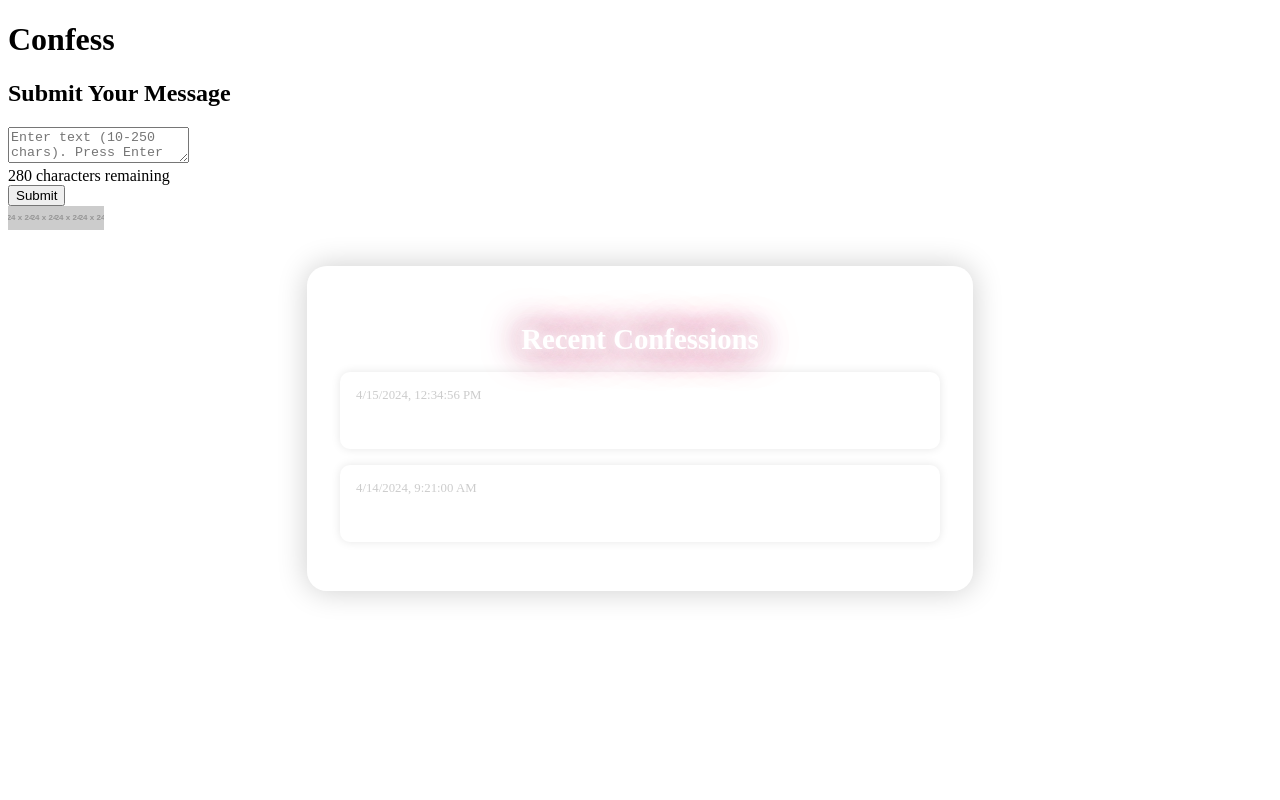
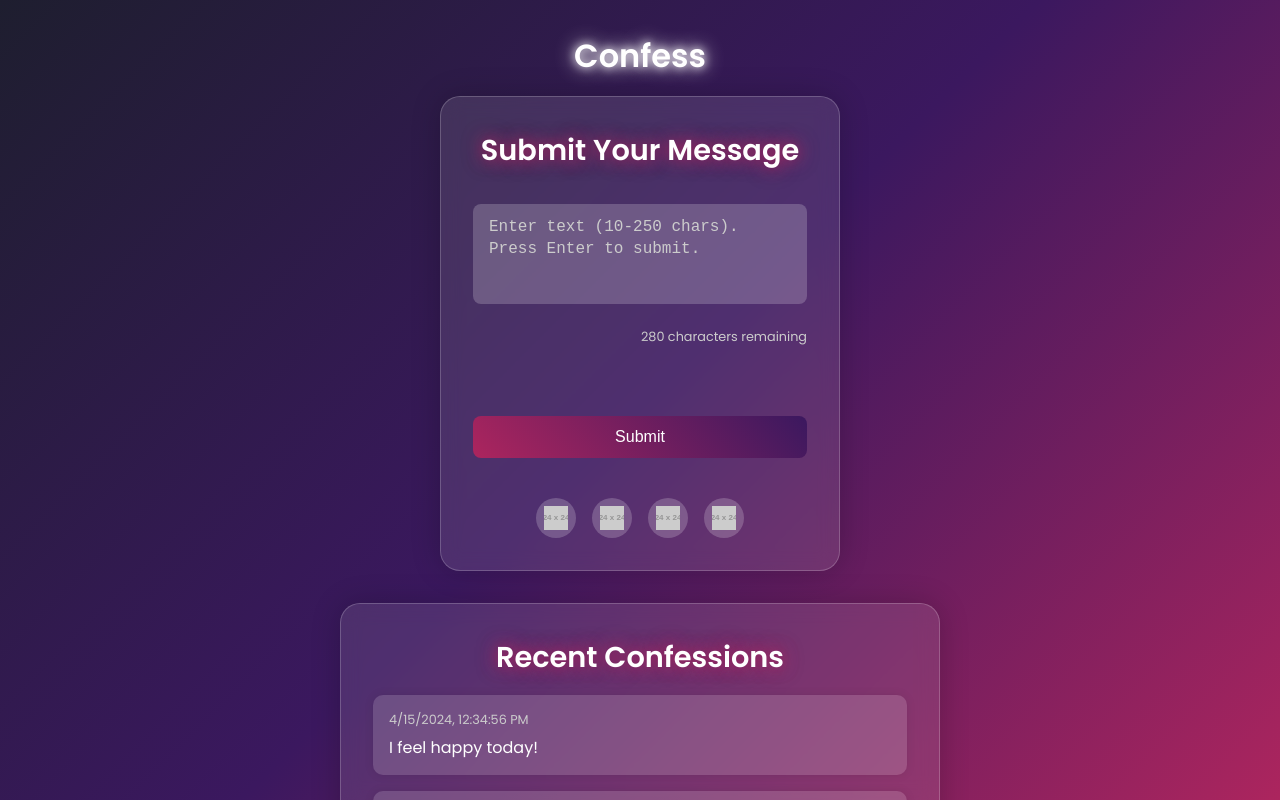
Before and after one commit to BluePinStudio/confess, a plain HTML site: page index.html in a window 1280 px wide. Drawn offline with Linux system fonts and the light colour scheme; placeholder pictures from the web are drawn by us.

Commit message:
Update styles.css

```diff
--- a/styles.css
+++ b/styles.css
@@ -1,3 +1,182 @@
+/* Reset and Base Styles */
+*, *::before, *::after {
+    box-sizing: border-box;
+    margin: 0;
+    padding: 0;
+}
+
+html, body {
+    width: 100%;
+    height: 100%;
+    font-family: 'Poppins', sans-serif;
+    background: linear-gradient(135deg, #1E1E2F 0%, #3B185F 50%, #AC255E 100%);
+    display: flex;
+    flex-direction: column;
+    align-items: center;
+    color: #fff;
+    overflow: hidden;
+}
+
+.title-bar {
+    margin-top: 2rem;
+    margin-bottom: 1rem;
+    text-align: center;
+    animation: fadeInDown 1s ease;
+}
+
+.title-bar h1 {
+    font-size: 2rem;
+    font-weight: 600;
+    text-shadow: 0 0 10px #fff, 0 0 20px #fff;
+}
+
+@keyframes fadeInDown {
+    from { opacity: 0; transform: translateY(-20px); }
+    to { opacity: 1; transform: translateY(0); }
+}
+
+.container {
+    background: rgba(255, 255, 255, 0.1);
+    backdrop-filter: blur(10px);
+    -webkit-backdrop-filter: blur(10px);
+    border-radius: 20px;
+    padding: 2rem;
+    width: 90%;
+    max-width: 400px;
+    display: flex;
+    flex-direction: column;
+    gap: 1.5rem;
+    box-shadow: 0 0 30px rgba(0,0,0,0.2);
+    border: 1px solid rgba(255,255,255,0.2);
+    animation: fadeIn 1s ease;
+}
+
+@keyframes fadeIn {
+  from {opacity: 0; transform: scale(0.95);}
+  to {opacity: 1; transform: scale(1);}
+}
+
+.container h2 {
+    font-weight: 600;
+    font-size: 1.8rem;
+    text-align: center;
+    text-shadow: 0 0 10px #fff, 0 0 20px #fff, 0 0 30px #AC255E, 0 0 40px #AC255E;
+    animation: glow 2s infinite alternate ease-in-out;
+    margin-bottom: 0.5rem;
+}
+
+@keyframes glow {
+  0% {text-shadow: 0 0 10px #AC255E;}
+  100% {text-shadow: 0 0 20px #AC255E, 0 0 40px #AC255E;}
+}
+
+#messageInput {
+    width: 100%;
+    padding: 0.75rem 1rem;
+    border: none;
+    border-radius: 8px;
+    font-size: 1rem;
+    color: #fff;
+    background: rgba(255,255,255,0.2);
+    outline: none;
+    height: 100px;
+    resize: none;
+    line-height: 1.4;
+    overflow-wrap: break-word;
+    transition: box-shadow 0.3s ease;
+}
+
+#messageInput::placeholder {
+    color: #ccc;
+}
+
+#messageInput:focus {
+    box-shadow: 0 0 10px #AC255E, 0 0 20px #AC255E;
+}
+
+#submitBtn {
+    padding: 0.75rem 1rem;
+    font-size: 1rem;
+    color: #fff;
+    background: linear-gradient(45deg, #AC255E, #3B185F);
+    border: none;
+    border-radius: 8px;
+    cursor: pointer;
+    position: relative;
+    overflow: hidden;
+    transition: transform 0.2s ease, box-shadow 0.2s ease;
+}
+
+#submitBtn:hover {
+    transform: translateY(-2px) scale(1.02);
+    box-shadow: 0 5px 15px rgba(172,37,94,0.5);
+}
+
+#submitBtn:active {
+    transform: scale(0.98);
+}
+
+#submitBtn::before {
+    content: "";
+    position: absolute;
+    top: 0; left: 0;
+    width: 0; height: 0;
+    background: rgba(255,255,255,0.3);
+    border-radius: 50%;
+    transform: translate(-50%, -50%);
+    pointer-events: none;
+    opacity: 0;
+    transition: width 0.3s ease, height 0.3s ease, opacity 0.3s ease;
+}
+
+#submitBtn:hover::before {
+    width: 200%;
+    height: 200%;
+    opacity: 0.1;
+}
+
+#feedback {
+    font-size: 0.9rem;
+    text-align: center;
+    min-height: 1.5em;
+    letter-spacing: 0.5px;
+    transition: color 0.3s ease;
+}
+
+.char-counter {
+    font-size: 0.8rem;
+    text-align: right;
+    color: #ccc;
+}
+
+.linktree {
+    display: flex;
+    justify-content: center;
+    gap: 1rem;
+    flex-wrap: wrap;
+    margin-top: 1rem;
+}
+
+.linktree a {
+    display: flex;
+    align-items: center;
+    justify-content: center;
+    background: rgba(255,255,255,0.2);
+    padding: 0.5rem;
+    border-radius: 20px;
+    transition: background 0.3s ease;
+    width: 40px; height: 40px;
+}
+
+.linktree a:hover {
+    background: rgba(255,255,255,0.4);
+}
+
+.linktree img {
+    width: 24px;
+    height: 24px;
+}
+
 /* Confession Feed Styles */
 .confession-feed-container {
     background: rgba(255, 255, 255, 0.1);
@@ -44,7 +223,12 @@
 }
 
 @media (max-width: 480px) {
-    /* Existing media queries */
+    .container h2 {
+        font-size: 1.4rem;
+    }
+    #messageInput, #submitBtn {
+        font-size: 0.9rem;
+    }
 
     /* Adjust confession feed for smaller screens */
     .confession-feed-container {
```
